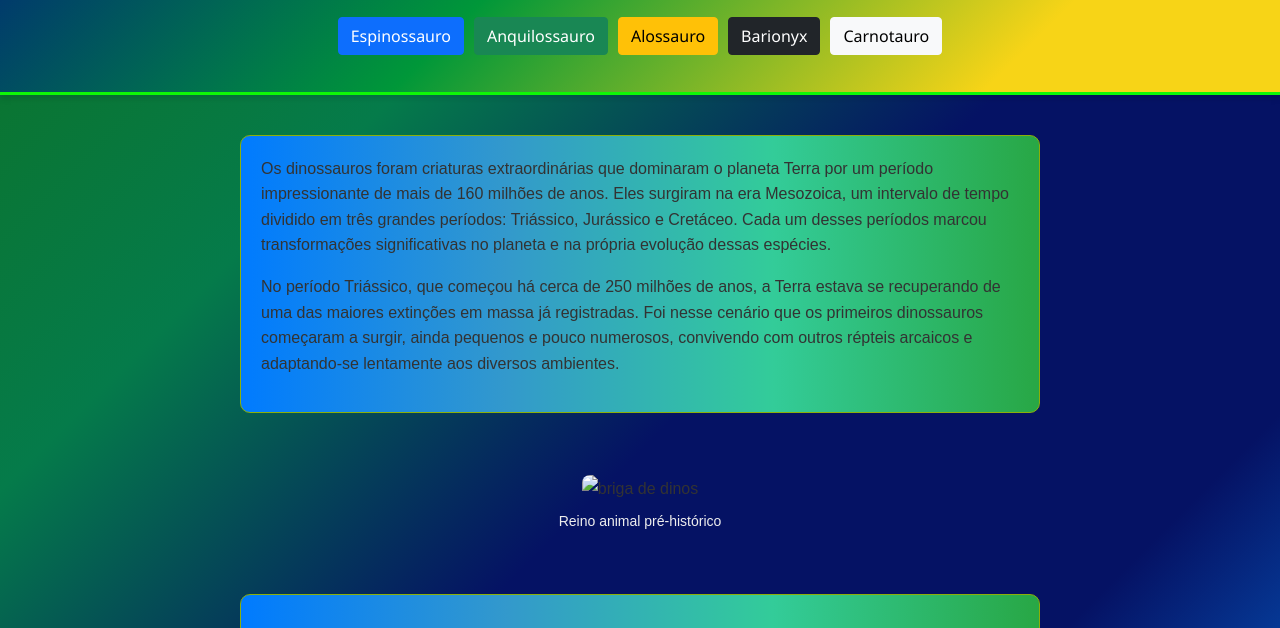
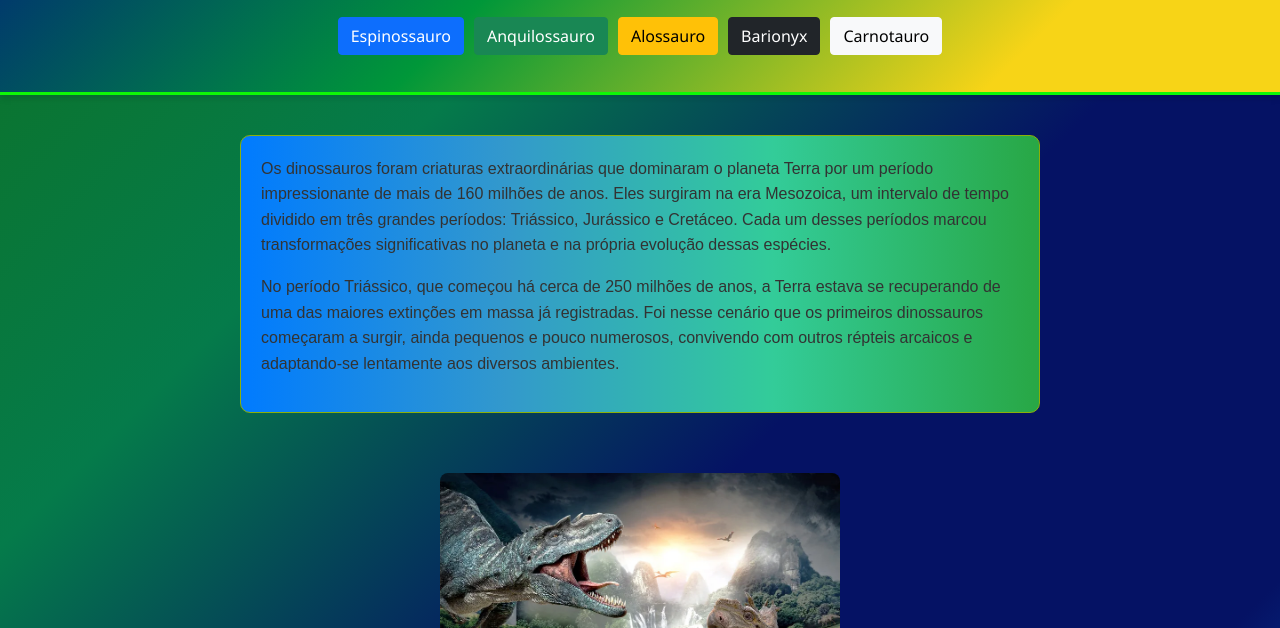
Before and after one commit to pregisa/dinossaurosfodas, a plain HTML site: page index.html in a window 1280 px wide. Shown: the part 111-739 px from the top of the page. Drawn offline with nearby package versions, Linux system fonts and the light colour scheme.

Commit message:
Update index.html

```diff
--- a/index.html
+++ b/index.html
@@ -145,7 +145,7 @@
 
   <!-- Imagem com legenda -->
 <div class="container-imagem">
-  <img src="dinossauro atacando o outro.jpg" alt="briga de dinos">
+  <img src="img/dinossauro atacando o outro.jpg" alt="briga de dinos">
   <div class="legenda">Reino animal pré-histórico</div>
 </div>
 <div class="container-texto">
```
